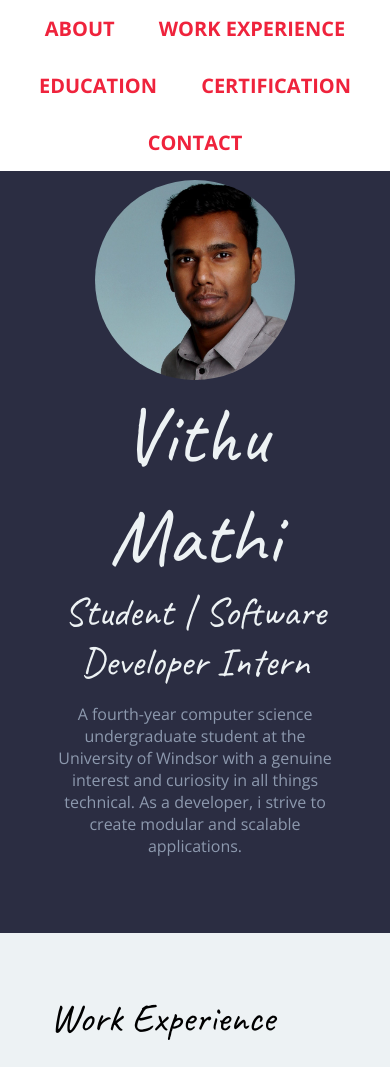
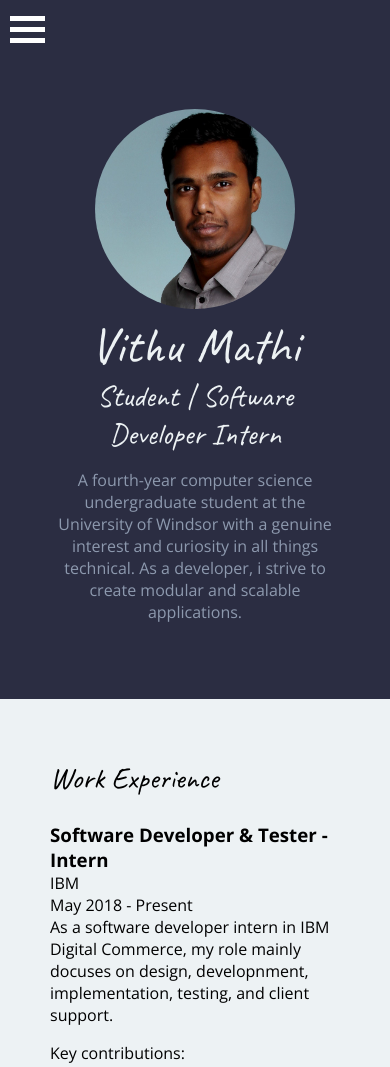
Before and after one commit to vithumathi/portfolio, a plain HTML site: page index.html in a window 390 px wide. Shown: the top 1067 px of the page. Drawn offline with nearby package versions, Linux system fonts and the light colour scheme.

Commit message:
added sliding nav menu

```diff
--- a/css/style.css
+++ b/css/style.css
@@ -43,6 +43,10 @@ html {
     text-transform: uppercase;
   }
 
+  #main {
+    transition: margin-left .5s;
+  }
+
 /* Header & Footer
 --------------------------------------------------*/
 
@@ -52,7 +56,7 @@ header, footer {
 }
 
 header {
-  padding-top: 50px;
+  /* padding-top: 50px; */
 }
 
 /* Header */
@@ -86,20 +90,53 @@ footer {
 /* Navigation
 --------------------------------------------------*/
 
-nav {
-  text-align: center;
-  background: white;
-  position: fixed;
-  top: 0;
-  width: 100%;
+.burgrMenu {
+  cursor: pointer;
+  padding: 10px 0 0 10px;
 }
 
-nav a {
-  display: inline-block;
-  padding: 15px 20px;
+.bar1, .bar2, .bar3 {
+  width: 35px;
+  height: 5px;
+  background-color: white;
+  margin: 6px 0;
+  transition: 0.4s;
+  text-align: center;
+}
+
+.sideNav {
+  height: 100%;
+  width: 0;
+  position: fixed;
+  z-index: 1;
+  top: 0;
+  left: 0;
+  background-color: #111;
+  overflow-x: hidden;
+  padding-top: 60px;
+  transition: 0.5s;
+}
+
+.sideNav a {
+  padding: 8px 8px 8px 32px;
   text-decoration: none;
-  text-transform: uppercase;
-  font-weight: 700;
+  font-size: 25px;
+  color: #818181;
+  display: block;
+  transition: 0.3s;
+}
+
+.sideNav a:hover {
+  color: #f1f1f1;
+}
+
+.sideNav .closebtn {
+  position: absolute;
+  top: 0;
+  right: 25px;
+  font-size: 50px;
+  margin-left: 50px;
+
 }
 
 /* Work experience
@@ -160,7 +197,14 @@ p + h3 {
   .profile-img {
     width: 200px;
   }
-  header {
-    padding-top: 120px;
+  h1 {
+    font-size: 50px;
+  }
+  h2 {
+    font-size: 30px;
+    margin-top: 0;
+  }
+  h3 {
+    margin: 0;
   }
 }
--- a/index.html
+++ b/index.html
@@ -8,16 +8,34 @@
     <link href="https://fonts.googleapis.com/css?family=Caveat|Open+Sans:400,700&display=swap" rel="stylesheet">
     <link type="text/css" rel="stylesheet" href="css/style.css">
 </head>
-<body>
+<body id="main">
     <!-- // Intro -->
     <header id="about">
-        <nav class="display">
+
+        <div id="sideNav" class="sideNav">
+            <a href="javascript:void(0)" class="closeBtn" onClick="closeNav()">&times;</a>
             <a href="#about">About</a>
             <a href="#work">Work Experience</a>
             <a href="#education">Education</a>
             <a href="#certification">Certification</a>
             <a href="#contact">Contact</a>
-        </nav>
+        </div>
+
+        <!-- <span onClick="openNav()">open</span> -->
+
+        <div class="burgrMenu" onclick="openNav()">
+                <div class="bar1"></div>
+                <div class="bar2"></div>
+                <div class="bar3"></div>
+        </div>
+
+        <!-- <nav class="display">
+            <a href="#about">About</a>
+            <a href="#work">Work Experience</a>
+            <a href="#education">Education</a>
+            <a href="#certification">Certification</a>
+            <a href="#contact">Contact</a>
+        </nav> -->
         <div class="content-wrap">
             <img class="profile-img col-narrow" src="img/vithu_mathi.jpg" alt="Vithu Mathi">
             <div class="col-wide">
@@ -109,5 +127,7 @@
             <p>Copyright 2019 by Vithu Mathiaparanam</p>
         </div>
     </footer>
+    <script src="js/nav.js" defer>
+    </script>
 </body>
 </html>
--- /dev/null
+++ b/js/nav.js
@@ -0,0 +1,9 @@
+/* Set the width of the side navigation to 250px */
+function openNav() {
+  document.getElementById("sideNav").style.width = "250px";
+}
+
+/* Set the width of the side navigation to 0 */
+function closeNav() {
+  document.getElementById("sideNav").style.width = "0";
+}
```
